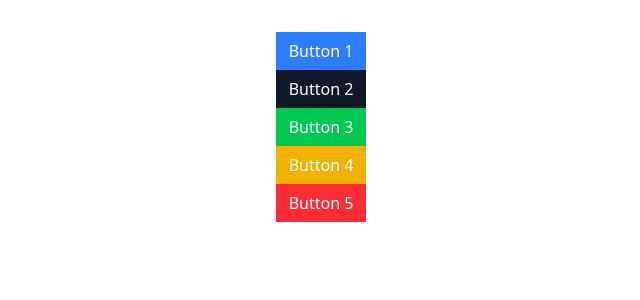
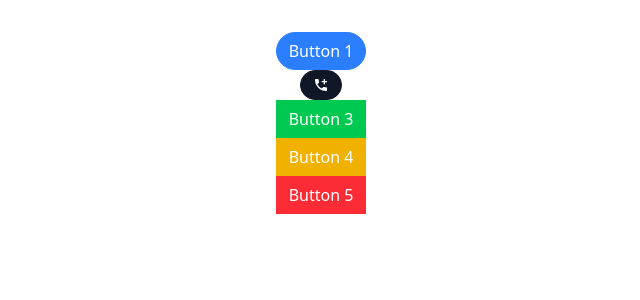
Before and after one commit to wildanfm19/react_learn, a React (Vite) app in the folder 07-navigations/: page / in a window 1280 px wide. Shown: the top 300 px of the page, without its empty margins (319-959 px from the left). Built offline with nearby package versions, Linux system fonts and the light colour scheme.

Commit message:
Added react icons to projecy

```diff
--- a/07-navigations/package.json
+++ b/07-navigations/package.json
@@ -15,7 +15,7 @@
     "prop-types": "^15.8.1",
     "react": "18.3.1",
     "react-dom": "18.3.1",
-    "react-icons": "4.4.0",
+    "react-icons": "4.6.0",
     "tailwindcss": "^4.1.5"
   },
   "devDependencies": {
--- a/07-navigations/src/App.js
+++ b/07-navigations/src/App.js
@@ -1,16 +1,17 @@
 
 import "./App.css";
 import Button from "./Button";
+import { MdAddCall } from "react-icons/md";
 
 function App() {
   return (
     <>
       <div>
-        <Button primary >Button 1</Button>
+        <Button  primary rounded >Button 1</Button>
       </div>
 
        <div>
-        <Button secondary>Button 2</Button>
+        <Button secondary rounded><MdAddCall/></Button>
       </div>
 
        <div>
--- a/07-navigations/src/Button.js
+++ b/07-navigations/src/Button.js
@@ -1,7 +1,7 @@
 import React from 'react';
 import PropTypes from 'prop-types';
 import className from 'classnames';
-import classNames from 'classnames';
+
 
 
 const Button = ({
@@ -21,6 +21,15 @@ const Button = ({
         'border-green-500 bg-green-500 text-white' : success,
         'border-yellow-500 bg-yellow-500 text-white' : warning,
         'border-red-500 bg-red-500 text-white' : danger,
+        'rounded-full': rounded,
+        'bg-white': outline,
+        'text-blue-500' : outline && primary,
+        'text-gray-900' : outline && secondary,
+        'text-green-500' : outline && success,
+        'text-yellow-400' : outline &&warning,
+        'text-red-500' : outline && danger,
+
+
 
     })
 
```
Also changed, not shown: 1 other file (tests, documents, lock files or other folders).
